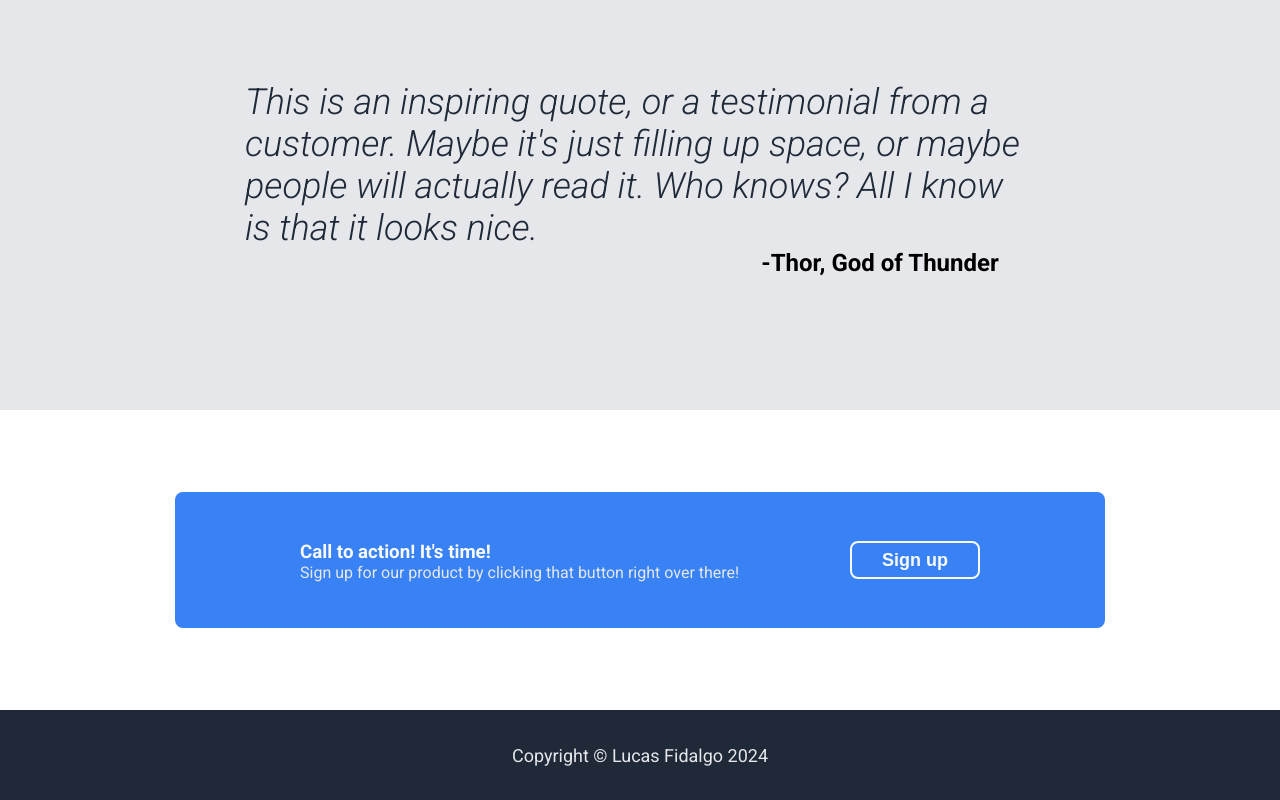
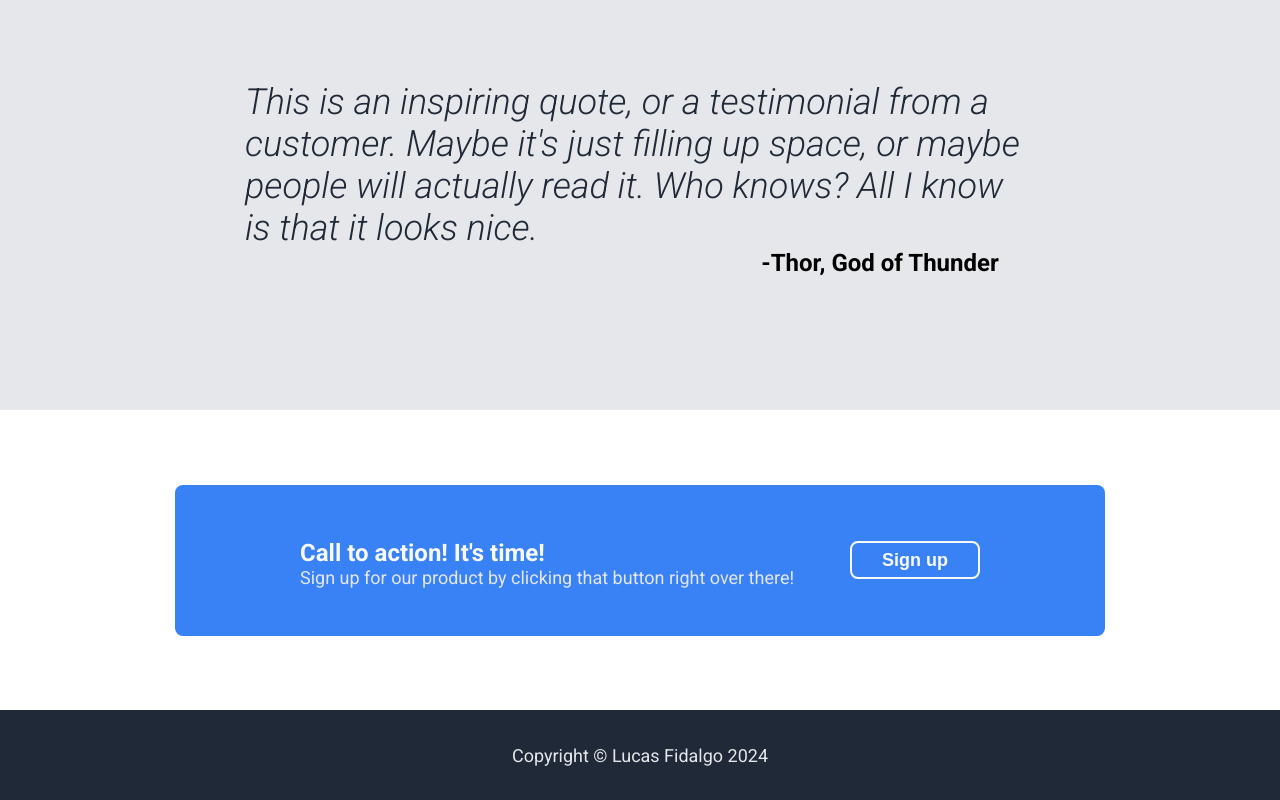
Before and after one commit to elaphedev/landing-page, a plain HTML site: page index.html in a window 1280 px wide. Shown: the part 1115-1915 px from the top of the page. Drawn offline with Linux system fonts and the light colour scheme.

Commit message:
Small adjustment to font size in modal section

```diff
--- a/style.css
+++ b/style.css
@@ -181,10 +181,12 @@ button.sign-up {
 
 .modal-heading {
   margin-bottom: 0;
+  font-size: 24px;
 }
 
 .modal-text {
   margin-top: 0;
+  font-size: 18px;
   color: #e5e7eb;
 }
 
```
